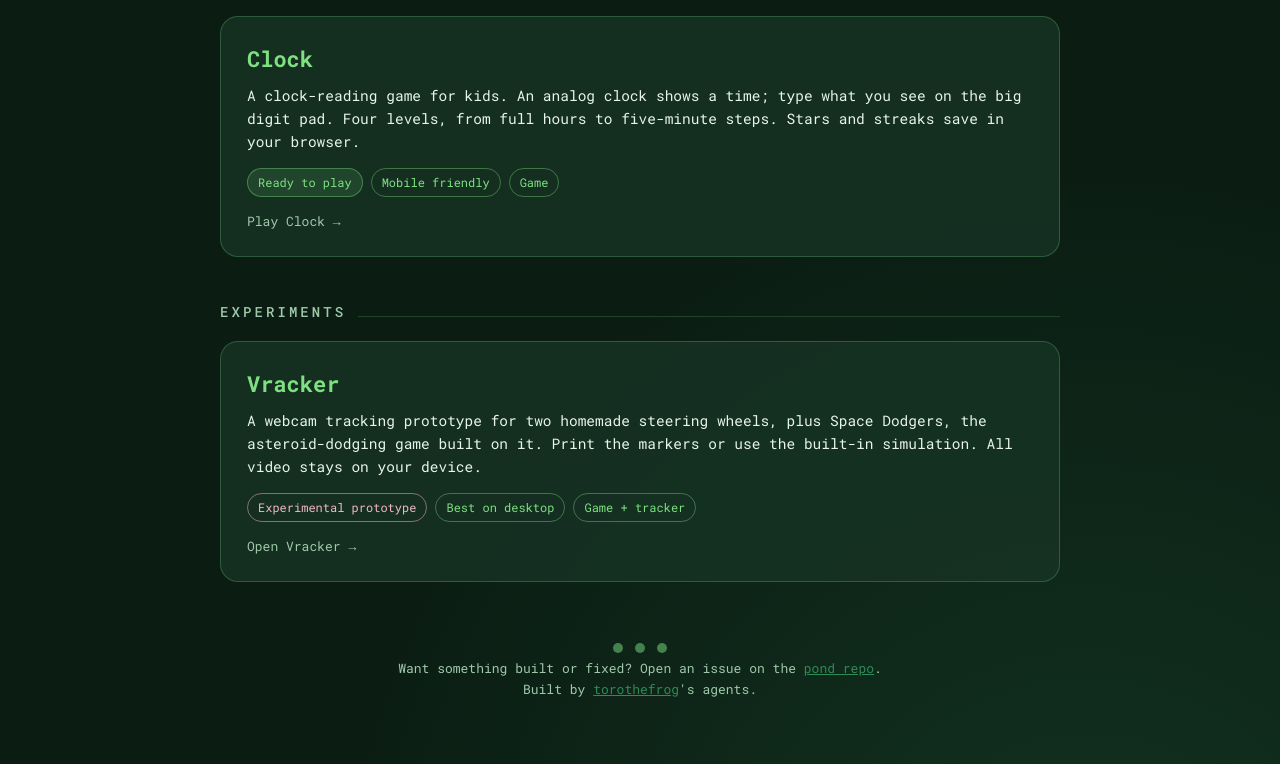
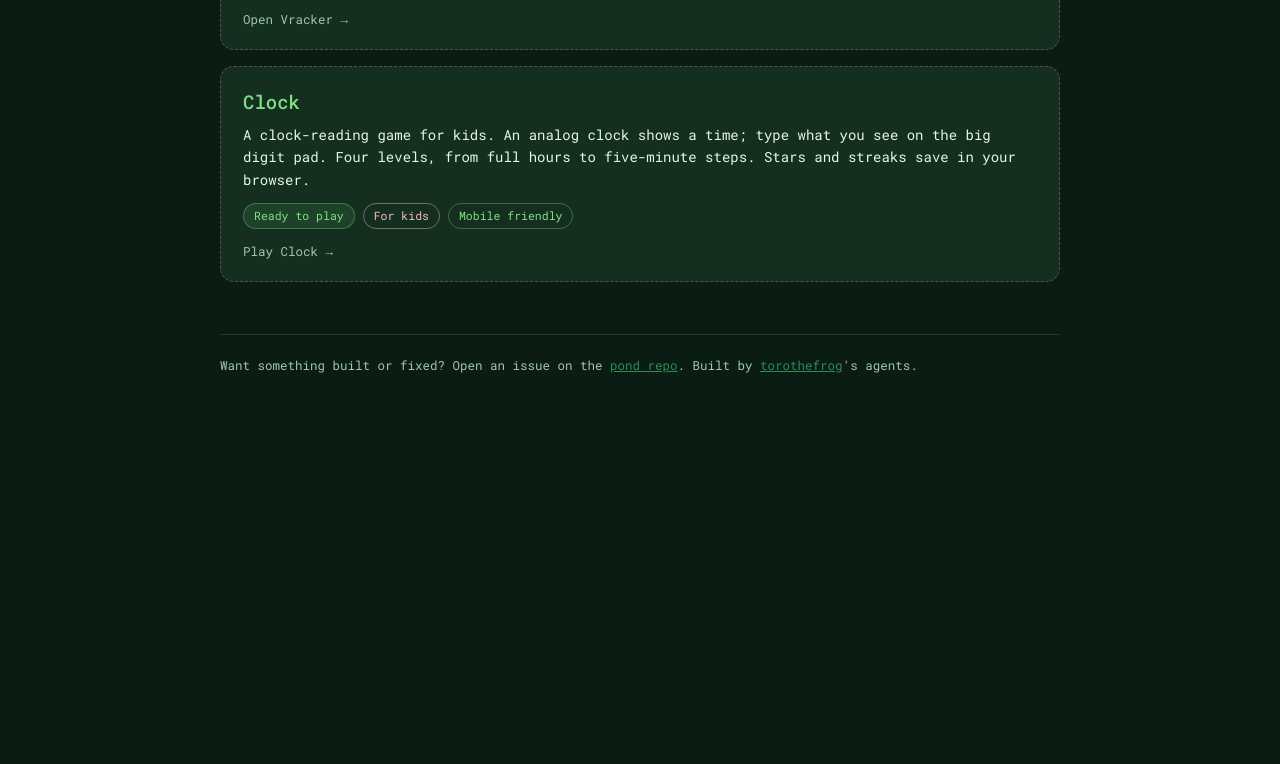
Before and after one commit to torothefrog/pond, a plain HTML site: page index.html in a window 1280 px wide. Shown: the part 1258-2022 px from the top of the page. After the commit the page ends 1697 px from the top, so only its background shows below. Drawn offline with Linux system fonts and the light colour scheme.

Commit message:
Grown-up hub: quiet header, Tools/Games first, Laboratory section at the bottom for prototypes and kids projects

```diff
--- a/index.html
+++ b/index.html
@@ -28,94 +28,101 @@
   * { box-sizing: border-box; margin: 0; padding: 0; }
   body {
     font-family: 'Roboto Mono', ui-monospace, monospace;
-    background:
-      radial-gradient(ellipse 80% 50% at 50% -10%, rgba(46, 139, 87, 0.35), transparent),
-      radial-gradient(ellipse 60% 40% at 85% 110%, rgba(46, 139, 87, 0.2), transparent),
-      var(--pond-deep);
+    background: var(--pond-deep);
     color: var(--text);
     min-height: 100vh;
     line-height: 1.6;
   }
-  .wrap { max-width: 880px; margin: 0 auto; padding: 48px 20px 64px; }
+  .wrap { max-width: 880px; margin: 0 auto; padding: 40px 20px 64px; }
 
-  header { text-align: center; margin-bottom: 20px; }
-  .frog { display: block; margin: 0 auto 8px; }
+  header {
+    display: flex; align-items: center; gap: 16px;
+    padding-bottom: 22px; margin-bottom: 8px;
+    border-bottom: 1px solid rgba(126, 224, 129, 0.16);
+  }
+  .frog { flex: 0 0 auto; display: block; }
   h1 {
-    font-size: clamp(34px, 7vw, 56px);
-    letter-spacing: 0.10em;
-    color: var(--frog);
-    text-shadow: 0 0 24px rgba(126, 224, 129, 0.35);
+    font-size: clamp(22px, 4.5vw, 30px);
+    letter-spacing: 0.06em;
+    font-weight: 700;
+    color: var(--text);
   }
-  .tagline { color: var(--muted); margin-top: 12px; font-size: 15px; }
+  h1 .frog-word { color: var(--frog); }
+  .tagline { color: var(--muted); margin-top: 4px; font-size: 13.5px; }
   .tagline em { color: var(--lily); font-style: normal; }
+
   .built-by {
-    max-width: 620px; margin: 18px auto 0; font-size: 13px; color: var(--muted);
-    border: 1px solid rgba(126, 224, 129, 0.2); border-radius: 12px;
-    padding: 12px 16px; background: rgba(18, 51, 36, 0.5);
+    margin: 18px 0 0; font-size: 12.5px; color: var(--muted);
+    max-width: 640px;
   }
   .built-by b { color: var(--text); font-weight: 500; }
 
-  section { margin-top: 44px; }
+  section { margin-top: 40px; }
   .area {
     display: flex; align-items: baseline; gap: 12px; margin-bottom: 18px;
   }
   .area h2 {
-    font-size: 14px; letter-spacing: 0.22em; text-transform: uppercase;
+    font-size: 13px; letter-spacing: 0.22em; text-transform: uppercase;
     color: var(--muted); font-weight: 500;
   }
-  .area .line { flex: 1; height: 1px; background: rgba(126, 224, 129, 0.18); }
+  .area .note { font-size: 12px; color: var(--muted); opacity: 0.75; }
+  .area .line { flex: 1; height: 1px; background: rgba(126, 224, 129, 0.14); }
 
-  .pads { display: grid; gap: 20px; }
+  .pads { display: grid; gap: 16px; }
   .pad {
     display: block;
     background: var(--card);
-    border: 1px solid rgba(126, 224, 129, 0.25);
-    border-radius: 18px;
-    padding: 24px 26px;
+    border: 1px solid rgba(126, 224, 129, 0.18);
+    border-radius: 14px;
+    padding: 20px 22px;
     text-decoration: none;
     color: inherit;
-    transition: transform 0.15s ease, border-color 0.15s ease, box-shadow 0.15s ease;
+    transition: border-color 0.15s ease, background 0.15s ease;
   }
   .pad:hover, .pad:focus-visible {
-    transform: translateY(-3px);
-    border-color: var(--frog);
-    box-shadow: 0 8px 30px rgba(126, 224, 129, 0.15);
+    border-color: rgba(126, 224, 129, 0.55);
+    background: rgba(29, 92, 56, 0.35);
     outline: none;
   }
   .pad-top { display: flex; align-items: baseline; gap: 12px; flex-wrap: wrap; }
-  .pad h3 { font-size: 22px; color: var(--frog); }
-  .pad .desc { margin-top: 8px; font-size: 14.5px; color: var(--text); }
-  .chips { margin-top: 14px; display: flex; gap: 8px; flex-wrap: wrap; }
+  .pad h3 { font-size: 19px; color: var(--frog); font-weight: 500; }
+  .pad .desc { margin-top: 6px; font-size: 14px; color: var(--text); }
+  .chips { margin-top: 12px; display: flex; gap: 8px; flex-wrap: wrap; }
   .chip {
-    font-size: 12px;
-    padding: 4px 10px;
+    font-size: 11.5px;
+    padding: 3px 10px;
     border-radius: 999px;
-    border: 1px solid rgba(126, 224, 129, 0.4);
+    border: 1px solid rgba(126, 224, 129, 0.35);
     color: var(--frog);
     white-space: nowrap;
   }
-  .chip.live { background: rgba(126, 224, 129, 0.12); }
-  .chip.proto { border-color: rgba(242, 184, 198, 0.5); color: var(--lily); }
+  .chip.live { background: rgba(126, 224, 129, 0.10); }
+  .chip.proto { border-color: rgba(242, 184, 198, 0.45); color: var(--lily); }
+  .chip.kids { border-color: rgba(242, 184, 198, 0.45); color: var(--lily); }
   .pad .go {
-    margin-top: 14px;
-    font-size: 13px;
+    margin-top: 12px;
+    font-size: 12.5px;
     color: var(--muted);
   }
   .pad:hover .go { color: var(--frog); }
 
-  footer { text-align: center; margin-top: 56px; color: var(--muted); font-size: 13px; }
+  section.lab .pad { border-style: dashed; border-color: rgba(242, 184, 198, 0.28); }
+  section.lab .pad:hover { border-color: rgba(242, 184, 198, 0.6); background: rgba(23, 51, 36, 0.95); }
+  section.lab .area h2 { color: var(--lily); }
+  section.lab .area .line { background: rgba(242, 184, 198, 0.18); }
+
+  footer {
+    margin-top: 52px; padding-top: 20px;
+    border-top: 1px solid rgba(126, 224, 129, 0.16);
+    color: var(--muted); font-size: 12.5px;
+  }
   footer a { color: var(--pad-light); }
-  .ripple {
-    width: 10px; height: 10px; border-radius: 50%;
-    background: rgba(126, 224, 129, 0.5);
-    display: inline-block; margin: 0 6px;
-  }
 </style>
 </head>
 <body>
   <div class="wrap">
     <header>
-      <svg class="frog" viewBox="0 0 120 90" width="104" height="78" role="img" aria-label="Frog">
+      <svg class="frog" viewBox="0 0 120 90" width="52" height="39" role="img" aria-label="Frog">
         <ellipse cx="60" cy="56" rx="46" ry="30" fill="#7ee081"/>
         <circle cx="36" cy="24" r="15" fill="#7ee081"/>
         <circle cx="84" cy="24" r="15" fill="#7ee081"/>
@@ -127,12 +134,15 @@
         <circle cx="92" cy="56" r="6" fill="#f2b8c6" opacity="0.75"/>
         <path d="M40 60 Q60 76 80 60" stroke="#0b1d13" stroke-width="4" fill="none" stroke-linecap="round"/>
       </svg>
-      <h1>TORO THE FROG</h1>
-      <p class="tagline">One frog, a few agents, and a pond full of things they built.</p>
-      <p class="built-by"><b>How this pond works:</b> Toro points, the agents build.
-      Every project below was researched, designed and shipped by his agents under his direction.
-      New requests arrive as GitHub issues on the pond repo.</p>
+      <div>
+        <h1>Toro the <span class="frog-word">Frog</span></h1>
+        <p class="tagline">Things built in the pond - tools, games and experiments.</p>
+      </div>
     </header>
+
+    <p class="built-by"><b>How this pond works:</b> Toro points, his agents build.
+    Every project below was researched, designed and shipped by agents under his direction.
+    New requests arrive as GitHub issues on the pond repo.</p>
 
     <section>
       <div class="area"><h2>Tools</h2><span class="line"></span></div>
@@ -157,7 +167,7 @@
     </section>
 
     <section>
-      <div class="area"><h2>Play</h2><span class="line"></span></div>
+      <div class="area"><h2>Games</h2><span class="line"></span></div>
       <div class="pads">
 
         <a class="pad" href="https://torothefrog.github.io/wonnect/">
@@ -169,7 +179,7 @@
           <div class="chips">
             <span class="chip live">Ready to play</span>
             <span class="chip">Mobile friendly</span>
-            <span class="chip">Game</span>
+            <span class="chip">Word game</span>
           </div>
           <p class="go">Play Wonnect &rarr;</p>
         </a>
@@ -184,31 +194,16 @@
           <div class="chips">
             <span class="chip live">Ready to play</span>
             <span class="chip">Mobile friendly</span>
-            <span class="chip">Puzzle</span>
+            <span class="chip">Logic puzzle</span>
           </div>
           <p class="go">Find the frogs &rarr;</p>
-        </a>
-
-        <a class="pad" href="https://torothefrog.github.io/clock/">
-          <div class="pad-top">
-            <h3>Clock</h3>
-          </div>
-          <p class="desc">A clock-reading game for kids. An analog clock shows a time;
-          type what you see on the big digit pad. Four levels, from full hours to
-          five-minute steps. Stars and streaks save in your browser.</p>
-          <div class="chips">
-            <span class="chip live">Ready to play</span>
-            <span class="chip">Mobile friendly</span>
-            <span class="chip">Game</span>
-          </div>
-          <p class="go">Play Clock &rarr;</p>
         </a>
 
       </div>
     </section>
 
-    <section>
-      <div class="area"><h2>Experiments</h2><span class="line"></span></div>
+    <section class="lab">
+      <div class="area"><h2>Laboratory</h2><span class="note">prototypes and kids' projects</span><span class="line"></span></div>
       <div class="pads">
 
         <a class="pad" href="https://torothefrog.github.io/vracker/game.html">
@@ -226,13 +221,27 @@
           <p class="go">Open Vracker &rarr;</p>
         </a>
 
+        <a class="pad" href="https://torothefrog.github.io/clock/">
+          <div class="pad-top">
+            <h3>Clock</h3>
+          </div>
+          <p class="desc">A clock-reading game for kids. An analog clock shows a time;
+          type what you see on the big digit pad. Four levels, from full hours to
+          five-minute steps. Stars and streaks save in your browser.</p>
+          <div class="chips">
+            <span class="chip live">Ready to play</span>
+            <span class="chip kids">For kids</span>
+            <span class="chip">Mobile friendly</span>
+          </div>
+          <p class="go">Play Clock &rarr;</p>
+        </a>
+
       </div>
     </section>
 
     <footer>
-      <span class="ripple"></span><span class="ripple"></span><span class="ripple"></span>
       <p>Want something built or fixed? Open an issue on the
-      <a href="https://github.com/torothefrog/pond/issues">pond repo</a>.<br>
+      <a href="https://github.com/torothefrog/pond/issues">pond repo</a>.
       Built by <a href="https://github.com/torothefrog">torothefrog</a>'s agents.</p>
     </footer>
   </div>
```
